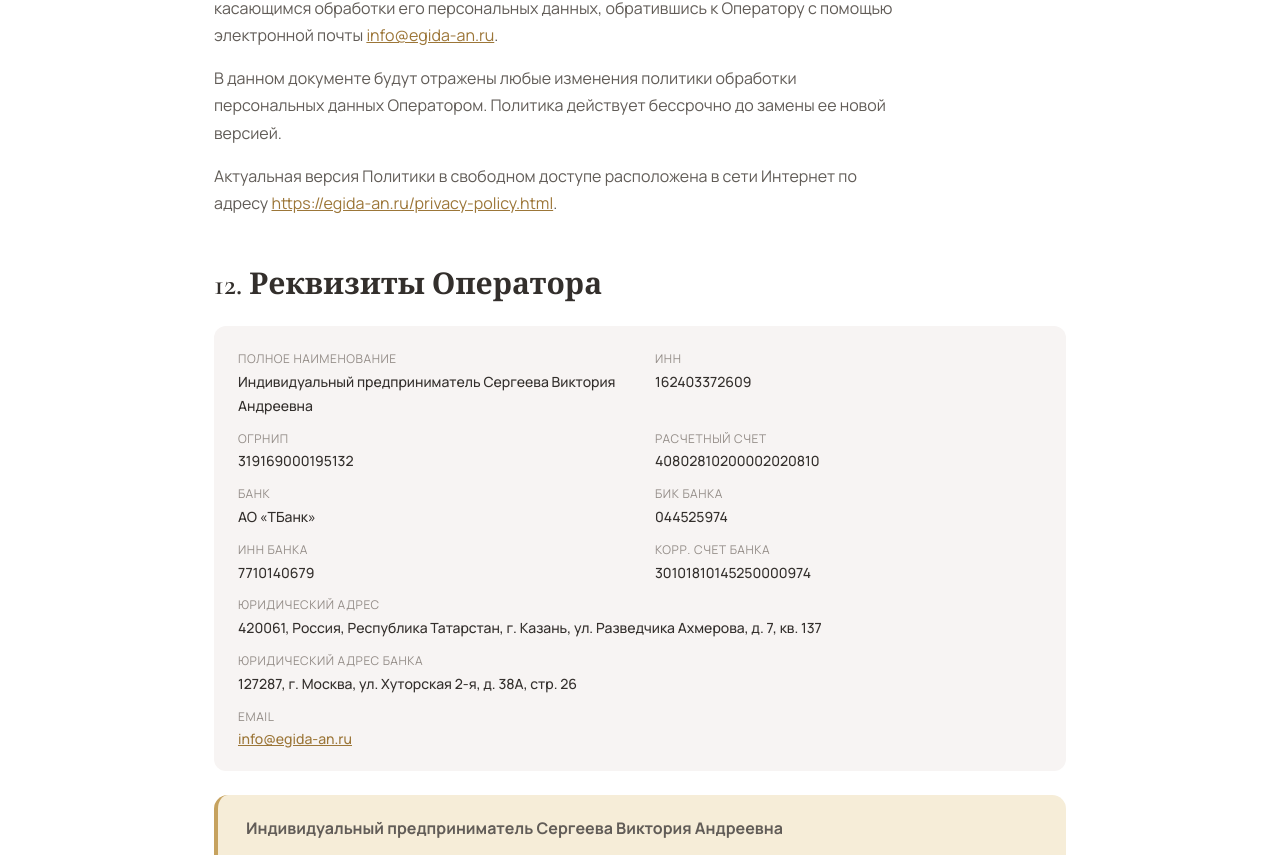
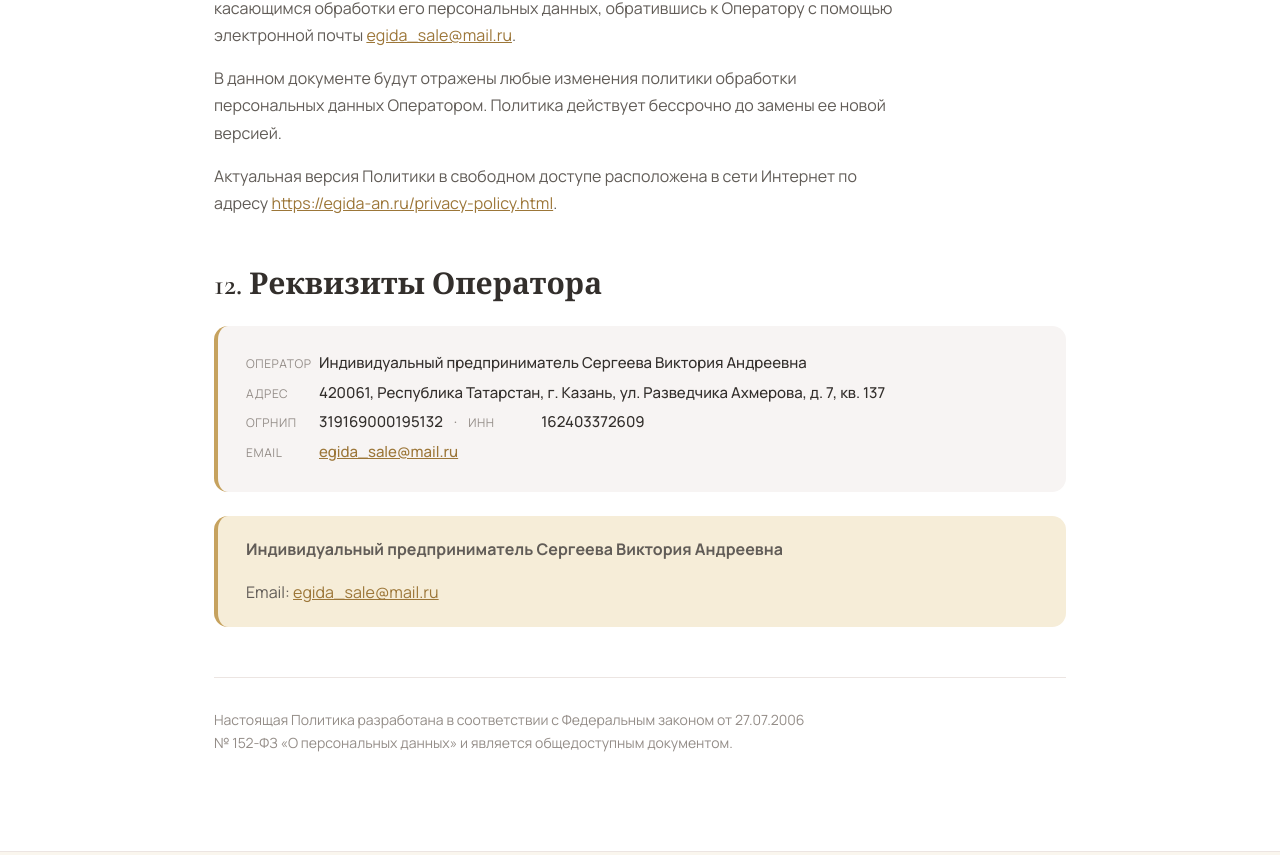
Before and after one commit to dianahamidullina14/dianahamidullina14.github.io, a plain HTML site: page privacy-policy.html in a window 1280 px wide. Shown: the part 6705-7560 px from the top of the page. Drawn offline with nearby package versions, Linux system fonts and the light colour scheme.

Commit message:
Update privacy-policy.html

```diff
--- a/privacy-policy.html
+++ b/privacy-policy.html
@@ -202,25 +202,29 @@
             background: var(--paper);
         }
 
-        .requisites {
-            display: grid;
-            grid-template-columns: 1fr 1fr;
-            gap: 8px 30px;
+        .operator-card {
             background: var(--mist);
-            padding: 20px 24px;
-            border-radius: 12px;
+            padding: 24px 28px;
+            border-radius: 14px;
+            border-left: 4px solid var(--gold);
             margin: 16px 0 20px;
-            font-size: 14px;
+            font-size: 15px;
         }
 
-        .requisites .label {
+        .operator-card .line {
+            margin-bottom: 4px;
+        }
+
+        .operator-card .label {
             color: var(--muted);
             font-size: 12px;
             text-transform: uppercase;
             letter-spacing: 0.05em;
+            display: inline-block;
+            width: 70px;
         }
 
-        .requisites .value {
+        .operator-card .value {
             font-weight: 500;
             color: var(--ink);
         }
@@ -279,10 +283,12 @@
             .brand .name {
                 font-size: 19px;
             }
-            .requisites {
-                grid-template-columns: 1fr;
-                gap: 4px 0;
+            .operator-card {
                 padding: 16px 18px;
+            }
+            .operator-card .label {
+                width: 60px;
+                font-size: 11px;
             }
         }
 
@@ -449,9 +455,9 @@
             <p>Безопасность персональных данных, которые обрабатываются Оператором, обеспечивается путем реализации правовых, организационных и технических мер, необходимых для выполнения в полном объеме требований действующего законодательства в области защиты персональных данных.</p>
             <p>Оператор обеспечивает сохранность персональных данных и принимает все возможные меры, исключающие доступ к персональным данным неуполномоченных лиц.</p>
             <p>Персональные данные Пользователя никогда, ни при каких условиях не будут переданы третьим лицам, за исключением случаев, связанных с исполнением действующего законодательства, либо в случае, если субъектом персональных данных дано согласие Оператору на передачу данных третьему лицу для исполнения обязательств по договору.</p>
-            <p>В случае выявления неточностей в персональных данных, Пользователь может актуализировать их самостоятельно, путем направления Оператору уведомления на адрес электронной почты <a href="mailto:info@egida-an.ru" style="color:var(--gold-deep);text-decoration:underline;">info@egida-an.ru</a> с пометкой «Актуализация персональных данных».</p>
+            <p>В случае выявления неточностей в персональных данных, Пользователь может актуализировать их самостоятельно, путем направления Оператору уведомления на адрес электронной почты <a href="mailto:egida_sale@mail.ru" style="color:var(--gold-deep);text-decoration:underline;">egida_sale@mail.ru</a> с пометкой «Актуализация персональных данных».</p>
             <p>Срок обработки персональных данных определяется достижением целей, для которых были собраны персональные данные, если иной срок не предусмотрен договором или действующим законодательством.</p>
-            <p>Пользователь может в любой момент отозвать свое согласие на обработку персональных данных, направив Оператору уведомление посредством электронной почты на адрес <a href="mailto:info@egida-an.ru" style="color:var(--gold-deep);text-decoration:underline;">info@egida-an.ru</a> с пометкой «Отзыв согласия на обработку персональных данных».</p>
+            <p>Пользователь может в любой момент отозвать свое согласие на обработку персональных данных, направив Оператору уведомление посредством электронной почты на адрес <a href="mailto:egida_sale@mail.ru" style="color:var(--gold-deep);text-decoration:underline;">egida_sale@mail.ru</a> с пометкой «Отзыв согласия на обработку персональных данных».</p>
 
             <!-- ===== 9. ДЕЙСТВИЯ С ПЕРСОНАЛЬНЫМИ ДАННЫМИ ===== -->
             <h2>9. Действия с персональными данными</h2>
@@ -464,29 +470,38 @@
 
             <!-- ===== 11. ЗАКЛЮЧИТЕЛЬНЫЕ ПОЛОЖЕНИЯ ===== -->
             <h2>11. Заключительные положения</h2>
-            <p>Пользователь может получить любые разъяснения по интересующим вопросам, касающимся обработки его персональных данных, обратившись к Оператору с помощью электронной почты <a href="mailto:info@egida-an.ru" style="color:var(--gold-deep);text-decoration:underline;">info@egida-an.ru</a>.</p>
+            <p>Пользователь может получить любые разъяснения по интересующим вопросам, касающимся обработки его персональных данных, обратившись к Оператору с помощью электронной почты <a href="mailto:egida_sale@mail.ru" style="color:var(--gold-deep);text-decoration:underline;">egida_sale@mail.ru</a>.</p>
             <p>В данном документе будут отражены любые изменения политики обработки персональных данных Оператором. Политика действует бессрочно до замены ее новой версией.</p>
             <p>Актуальная версия Политики в свободном доступе расположена в сети Интернет по адресу <a href="https://egida-an.ru/privacy-policy.html" style="color:var(--gold-deep);text-decoration:underline;">https://egida-an.ru/privacy-policy.html</a>.</p>
 
             <!-- ===== 12. РЕКВИЗИТЫ ОПЕРАТОРА ===== -->
             <h2>12. Реквизиты Оператора</h2>
-            <div class="requisites">
-                <div><span class="label">Полное наименование</span><br><span class="value">Индивидуальный предприниматель Сергеева Виктория Андреевна</span></div>
-                <div><span class="label">ИНН</span><br><span class="value">162403372609</span></div>
-                <div><span class="label">ОГРНИП</span><br><span class="value">319169000195132</span></div>
-                <div><span class="label">Расчетный счет</span><br><span class="value">40802810200002020810</span></div>
-                <div><span class="label">Банк</span><br><span class="value">АО «ТБанк»</span></div>
-                <div><span class="label">БИК банка</span><br><span class="value">044525974</span></div>
-                <div><span class="label">ИНН банка</span><br><span class="value">7710140679</span></div>
-                <div><span class="label">Корр. счет банка</span><br><span class="value">30101810145250000974</span></div>
-                <div style="grid-column: 1 / -1;"><span class="label">Юридический адрес</span><br><span class="value">420061, Россия, Республика Татарстан, г. Казань, ул. Разведчика Ахмерова, д. 7, кв. 137</span></div>
-                <div style="grid-column: 1 / -1;"><span class="label">Юридический адрес банка</span><br><span class="value">127287, г. Москва, ул. Хуторская 2-я, д. 38А, стр. 26</span></div>
-                <div style="grid-column: 1 / -1;"><span class="label">Email</span><br><span class="value"><a href="mailto:info@egida-an.ru" style="color:var(--gold-deep);text-decoration:underline;">info@egida-an.ru</a></span></div>
+
+            <div class="operator-card">
+                <div class="line">
+                    <span class="label">Оператор</span>
+                    <span class="value">Индивидуальный предприниматель Сергеева Виктория Андреевна</span>
+                </div>
+                <div class="line">
+                    <span class="label">Адрес</span>
+                    <span class="value">420061, Республика Татарстан, г. Казань, ул. Разведчика Ахмерова, д. 7, кв. 137</span>
+                </div>
+                <div class="line">
+                    <span class="label">ОГРНИП</span>
+                    <span class="value">319169000195132</span>
+                    <span style="color:var(--muted);margin:0 8px;">·</span>
+                    <span class="label">ИНН</span>
+                    <span class="value">162403372609</span>
+                </div>
+                <div class="line">
+                    <span class="label">Email</span>
+                    <span class="value"><a href="mailto:egida_sale@mail.ru" style="color:var(--gold-deep);text-decoration:underline;">egida_sale@mail.ru</a></span>
+                </div>
             </div>
 
             <div class="highlight">
                 <p><strong>Индивидуальный предприниматель Сергеева Виктория Андреевна</strong></p>
-                <p>Email: <a href="mailto:info@egida-an.ru" style="color:var(--gold-deep);text-decoration:underline;">info@egida-an.ru</a></p>
+                <p>Email: <a href="mailto:egida_sale@mail.ru" style="color:var(--gold-deep);text-decoration:underline;">egida_sale@mail.ru</a></p>
             </div>
 
             <div class="footer-note">
```
